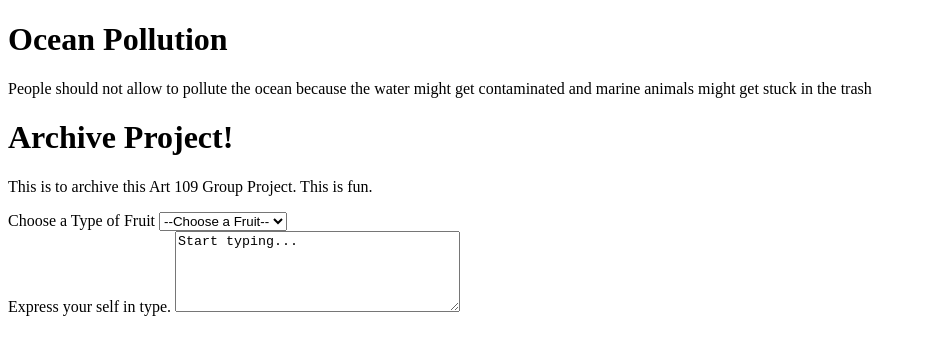
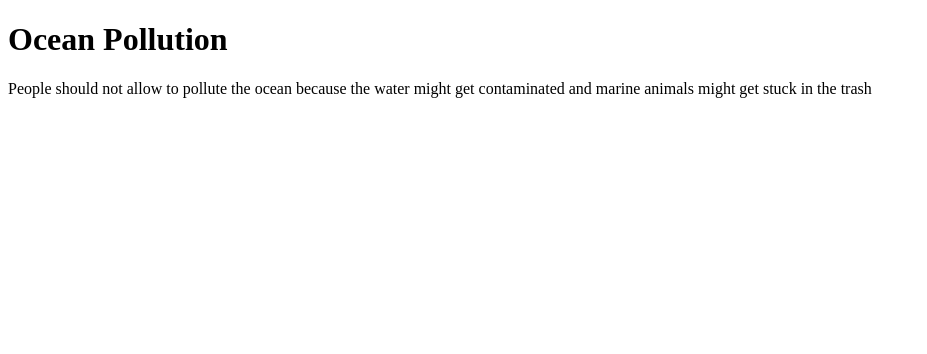
Before and after one commit to majesticmooseart/art109-group, a plain HTML site: page index.html in a window 1280 px wide. Shown: the whole page, without its empty margins (0-927 px from the left). Drawn offline with Linux system fonts and the light colour scheme.

Commit message:
Update index.html

```diff
--- a/index.html
+++ b/index.html
@@ -12,24 +12,4 @@
 
     </header>
 </body>
-<body>
-    <header>
-        <h1>Archive Project!</h1>
-        <p>This is to archive this Art 109 Group Project. This is fun.</p>
-        <label for="fruit-select"> Choose a Type of Fruit</label>
-        <select name="fruit" id="fruit=select">
-            <option value="">--Choose a Fruit--</option>
-                <option value="apple">Apple</option>
-                <option value="grapes">Grapes</option>
-                <option value="pineapple">Pineapple</option>
-                <option value="orange">Orange</option>
-                <option value="kiwi">Kiwi</option>
-                <option value="strawberry">Strawberry</option>
-        </select>
-
-    </header>
-       <label for="write">Express your self in type.</label>
-        <textarea name="write" id="write" rows="5" cols="33">Start typing...</textarea>
-
-</body>
 </html>
```
